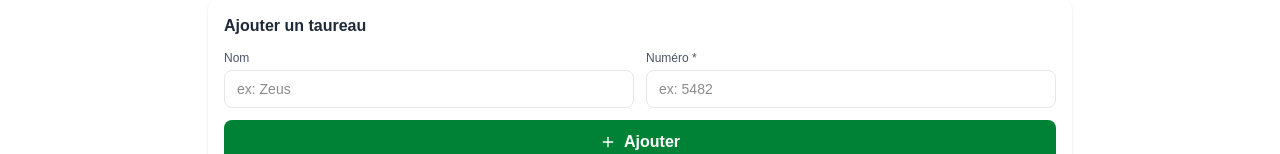
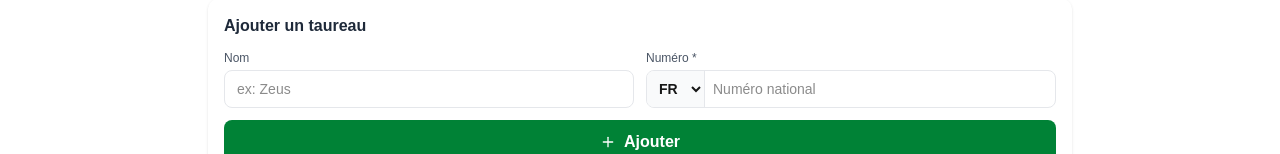
Before and after one commit to quentin12200/cesam, a Next.js app: page /taureaux in a window 1280 px wide. Shown: the part 339-493 px from the top of the page. Built offline with nearby package versions, Linux system fonts and the light colour scheme; no server answers; the database is empty.

Commit message:
ui(taureaux): montrer FR ou UK dès l'ajout du reproducteur

```diff
--- a/app/taureaux/TaureauxClient.tsx
+++ b/app/taureaux/TaureauxClient.tsx
@@ -20,6 +20,7 @@ export default function TaureauxClient({ initialTaureaux }: { initialTaureaux: T
   const [taureaux, setTaureaux] = useState(initialTaureaux);
   const [nopere, setNopere] = useState("");
   const [nupere, setNupere] = useState("");
+  const [country, setCountry] = useState("FR");
   const [saving, setSaving] = useState(false);
   const [error, setError] = useState<string | null>(null);
   const [deletingId, setDeletingId] = useState<string | null>(null);
@@ -32,7 +33,7 @@ export default function TaureauxClient({ initialTaureaux }: { initialTaureaux: T
       const res = await fetch("/api/taureaux", {
         method: "POST",
         headers: { "Content-Type": "application/json" },
-        body: JSON.stringify({ nupere, nopere }),
+        body: JSON.stringify({ nupere: `${country}${nupere.trim().replace(/^[A-Za-z]{2}/, "")}`, nopere }),
       });
       const data = await res.json();
       if (!res.ok) { setError(data.error); return; }
@@ -109,14 +110,25 @@ export default function TaureauxClient({ initialTaureaux }: { initialTaureaux: T
             </div>
             <div>
               <label className="block text-xs font-medium text-gray-600 mb-1">Numéro *</label>
-              <input
-                type="text"
-                value={nupere}
-                onChange={(e) => setNupere(e.target.value)}
-                placeholder="ex: 5482"
-                required
-                className="w-full border border-gray-200 rounded-lg px-3 py-2 text-sm focus:outline-none focus:ring-2 focus:ring-green-500"
-              />
+              <div className="flex overflow-hidden rounded-lg border border-gray-200 focus-within:ring-2 focus-within:ring-green-500">
+                <select aria-label="Pays du taureau" value={country} onChange={(e) => setCountry(e.target.value)}
+                  className="border-r border-gray-200 bg-gray-50 px-2 py-2 text-sm font-bold">
+                  <option value="FR">FR</option>
+                  <option value="UK">UK</option>
+                </select>
+                <input type="text" aria-label="Numéro du taureau sans code pays"
+                  value={nupere}
+                  onChange={(e) => {
+                    const raw = e.target.value.replace(/\s+/g, "").toUpperCase();
+                    const match = raw.match(/^(FR|UK)(.*)$/);
+                    if (match) setCountry(match[1]);
+                    setNupere(match ? match[2] : raw);
+                  }}
+                  placeholder="Numéro national"
+                  required
+                  className="min-w-0 w-full px-2 py-2 text-sm focus:outline-none"
+                />
+              </div>
             </div>
           </div>
           {error && (
```
